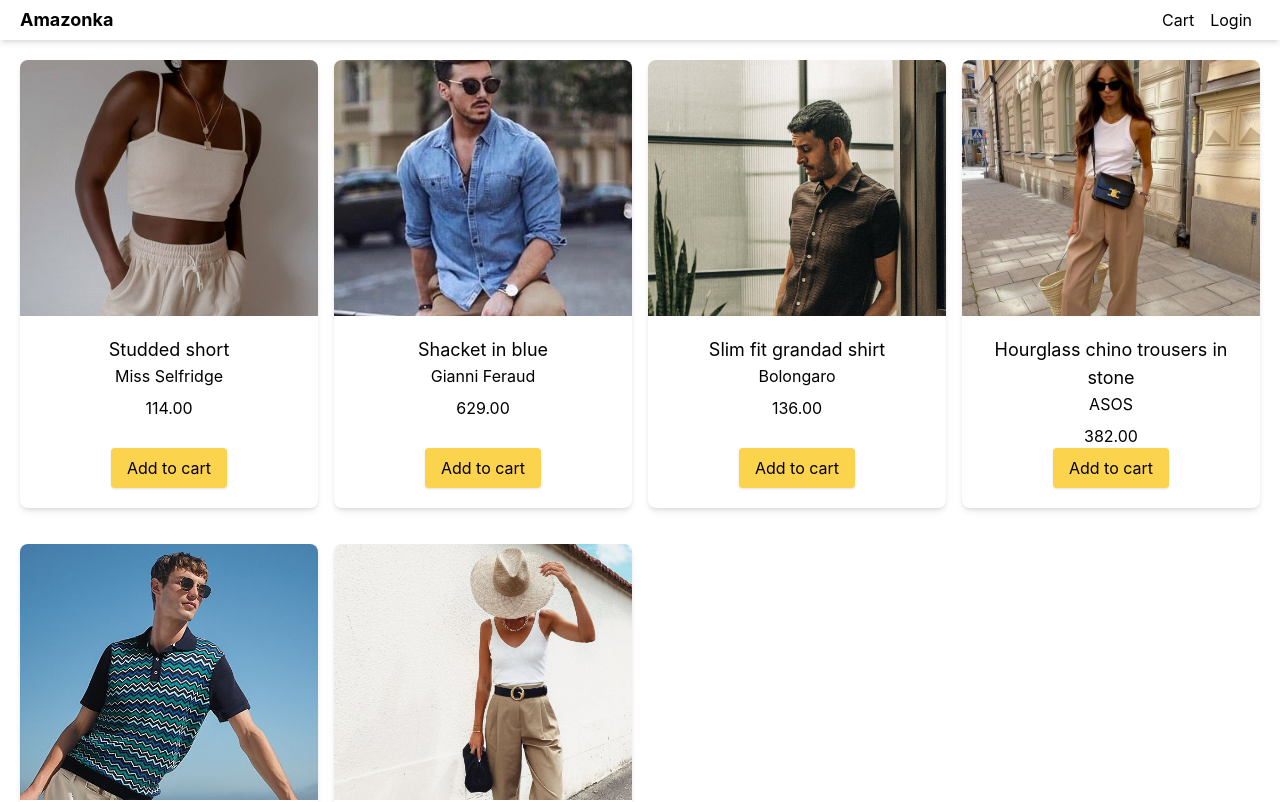
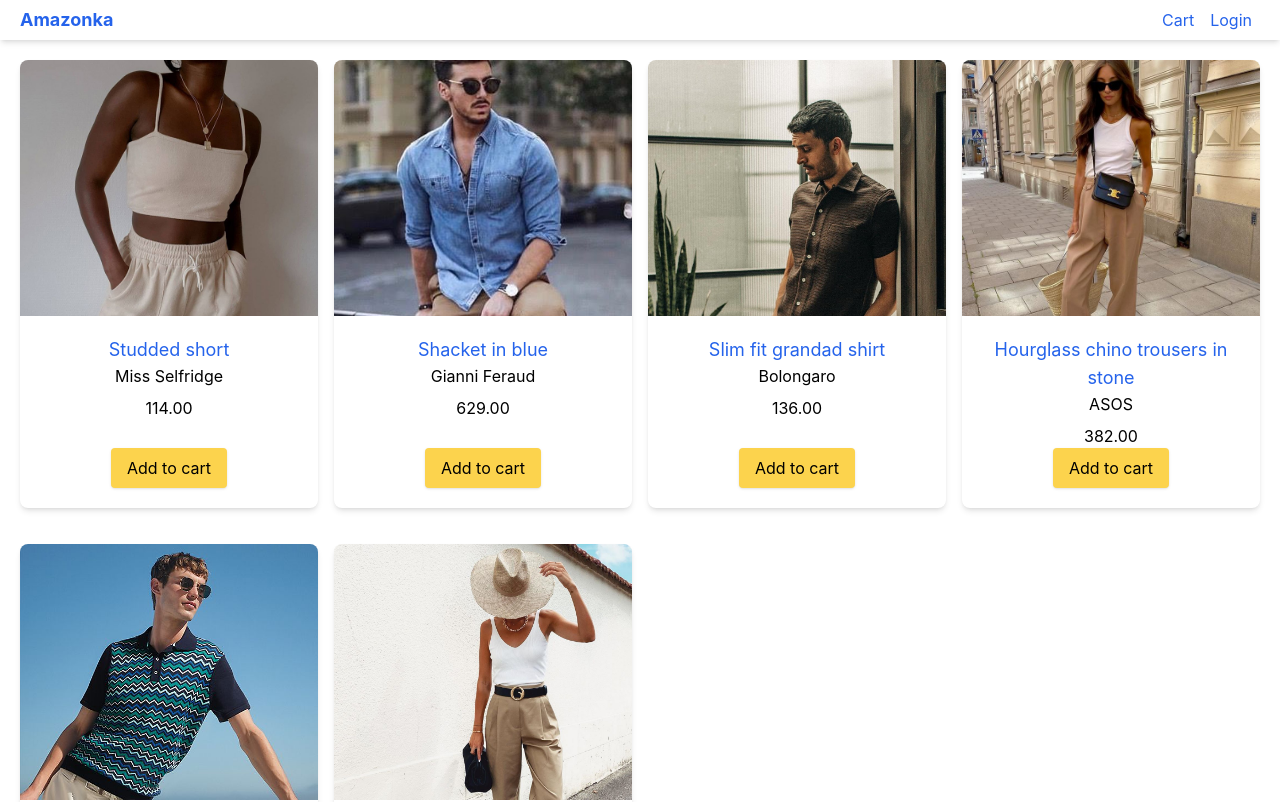
Before and after one commit to feudal/amazonka, a Next.js app: page / in a window 1280 px wide. Shown: the top 802 px of the page. Built offline with nearby package versions, Linux system fonts and the light colour scheme; no server answers.

Commit message:
style links

```diff
--- a/styles/globals.css
+++ b/styles/globals.css
@@ -17,10 +17,7 @@ body {
 }
 
 a {
-  color: inherit;
-}
-a:hover {
-  text-decoration: underline;
+  @apply text-blue-600 hover:text-blue-800 no-underline;
 }
 
 .card {
@@ -46,5 +43,5 @@ textarea {
   @apply border-t border-t-stone-200 absolute z-10 right-0 top-8 w-44 origin-top-right shadow-lg;
 }
 .dropdown-link {
-  @apply flex p-2 bg-white hover:bg-gray-200 hover:no-underline;
+  @apply flex p-2 bg-white hover:bg-gray-200;
 }
```
